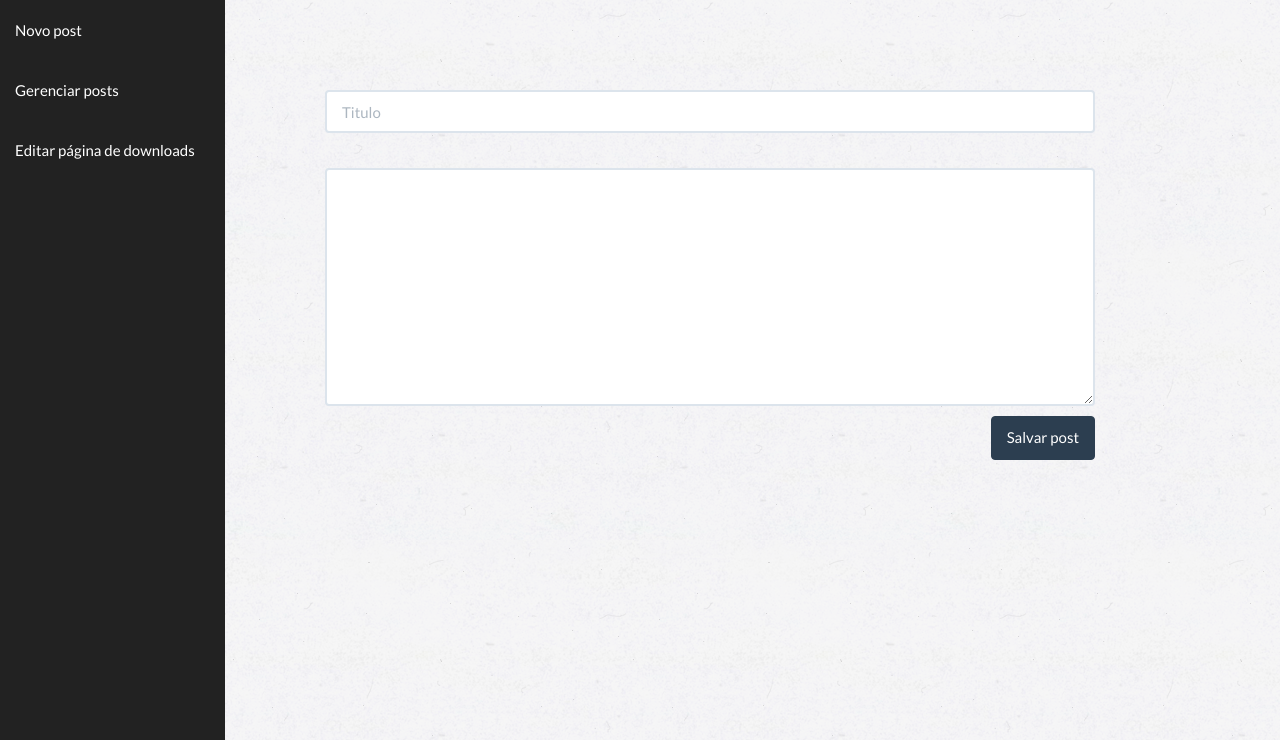
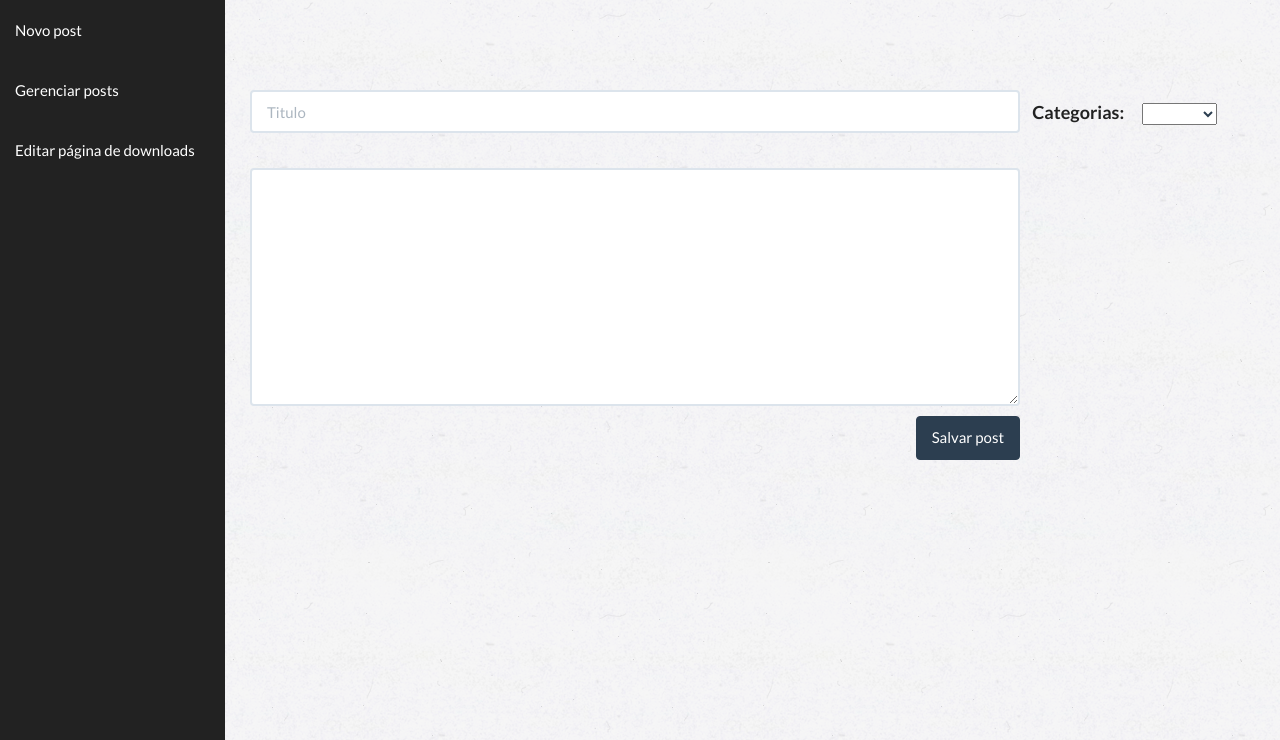
Before and after one commit to luanrafael/pygame-site, a Python web app: template FlaskApp/FlaskApp/templates/admin.html in a window 1280 px wide. Shown: the part 60-800 px from the top of the page. Run offline with Jinja, Linux system fonts and the light colour scheme; the template is opened without the code that fills it, so the values that code supplies are empty; some web fonts are replaced.

Commit message:
adicionando categoria aos posts

```diff
--- a/FlaskApp/FlaskApp/rest_api/posts_rest_api.py
+++ b/FlaskApp/FlaskApp/rest_api/posts_rest_api.py
@@ -17,8 +17,9 @@ def add_post():
     author = request.json['author']
     content = request.json['content']
     title = request.json['title']
+    categorie = request.json['categorie']
 
-    Post.save_post(author, content, title)
+    Post.save_post(author, content, title, categorie)
     return jsonify(request.json)
 
 
--- a/FlaskApp/FlaskApp/static/css/admin.css
+++ b/FlaskApp/FlaskApp/static/css/admin.css
@@ -1,3 +1,19 @@
+.col-lg-10{
+	margin-left: -75px;
+}
+
 .form-control.last{
     margin-left: -75px;
 }
+.select{
+	position: absolute;
+	top: 48px;
+	right: -182px;
+}
+.label{
+	right: -100px;
+	top: 44px;
+	position: absolute;
+	color: #222222;
+	font-size: 18px;
+}
--- a/FlaskApp/FlaskApp/static/js/src/controllers/admin_controller.js
+++ b/FlaskApp/FlaskApp/static/js/src/controllers/admin_controller.js
@@ -7,6 +7,7 @@ app.controller('adminCtrl', ['$scope', 'posts_rest_api', function($scope, posts_
 
     $scope.data = {};
     $scope.data.selection = $scope.actions[0];
+    $scope.data.categorie = 'pygame';
     $scope.data.isEditing = false;
     $scope.data.actual_id = null;
 	$scope.$watch('data.selection', function(){
@@ -35,8 +36,6 @@ app.controller('adminCtrl', ['$scope', 'posts_rest_api', function($scope, posts_
 
     $scope.deletePost = function(id, index){
         $scope.posts.splice(index, 1);
-        console.log($scope.posts);
-        console.log(index);
         posts_rest_api.delete_post( {id:id} );
     };
 
@@ -44,8 +43,10 @@ app.controller('adminCtrl', ['$scope', 'posts_rest_api', function($scope, posts_
 		var data = {
 			author: g_user,
 			content: $scope.data.content,
-			title: $scope.data.title
+			title: $scope.data.title,
+			categorie: $scope.data.categorie
 		};
+
         if (editing){
             data.id = $scope.data.actual_id;
             $scope.data.isEditing = false;
@@ -62,6 +63,7 @@ app.controller('adminCtrl', ['$scope', 'posts_rest_api', function($scope, posts_
 			    $scope.show_error_post_message = true;
 		    });
         }
+        _clear_fields('categorie', 'title', 'content');
 	};
 
 	var _transform_to_date = function(list){
@@ -69,4 +71,11 @@ app.controller('adminCtrl', ['$scope', 'posts_rest_api', function($scope, posts_
 			list[item].date = new Date(Date.parse(list[item].date));
 	};
 
+	var _clear_fields = function(){
+		for (arg in arguments){
+			attr = arguments[arg];
+			$scope.data[attr] = '';
+		}
+	};
+
 }]);
--- a/FlaskApp/FlaskApp/templates/admin.html
+++ b/FlaskApp/FlaskApp/templates/admin.html
@@ -80,6 +80,12 @@
             <p ng-show="show_success_edit_message">
               <strong>Seu post foi editado!</strong> para visualiza-lo <a href="/" class="alert-link">clique aqui</a>.
             </p>
+            <label class="label">Categorias: </label>
+            <select class="select" ng-model="data.categorie">
+              <option value="Pygame">Pygame</option>
+              <option value="PyJ2D">PyJ2D</option>
+              <option value="PySDL">PySDL</option>
+            </select>
           </div>
         </div> <!-- new post end -->
       <!-- manage posts -->
--- a/FlaskApp/FlaskApp/templates/home.html
+++ b/FlaskApp/FlaskApp/templates/home.html
@@ -20,7 +20,6 @@
 			<post post-options="post" selected-post="data"></post>
 		</ul>
 	</div>
-	<!-- ainda nao terminado
 	<div class="six wide column">
     	<div class="ui segment">
     		<label>Filtrar</label>
@@ -48,7 +47,6 @@
 			</ul>
     	</div>
   	</div>
-	-->
 	{% endblock %}
 
 	</body>
```
Also changed, not shown: FlaskApp/FlaskApp/models/post.py (+5 -2 lines).
